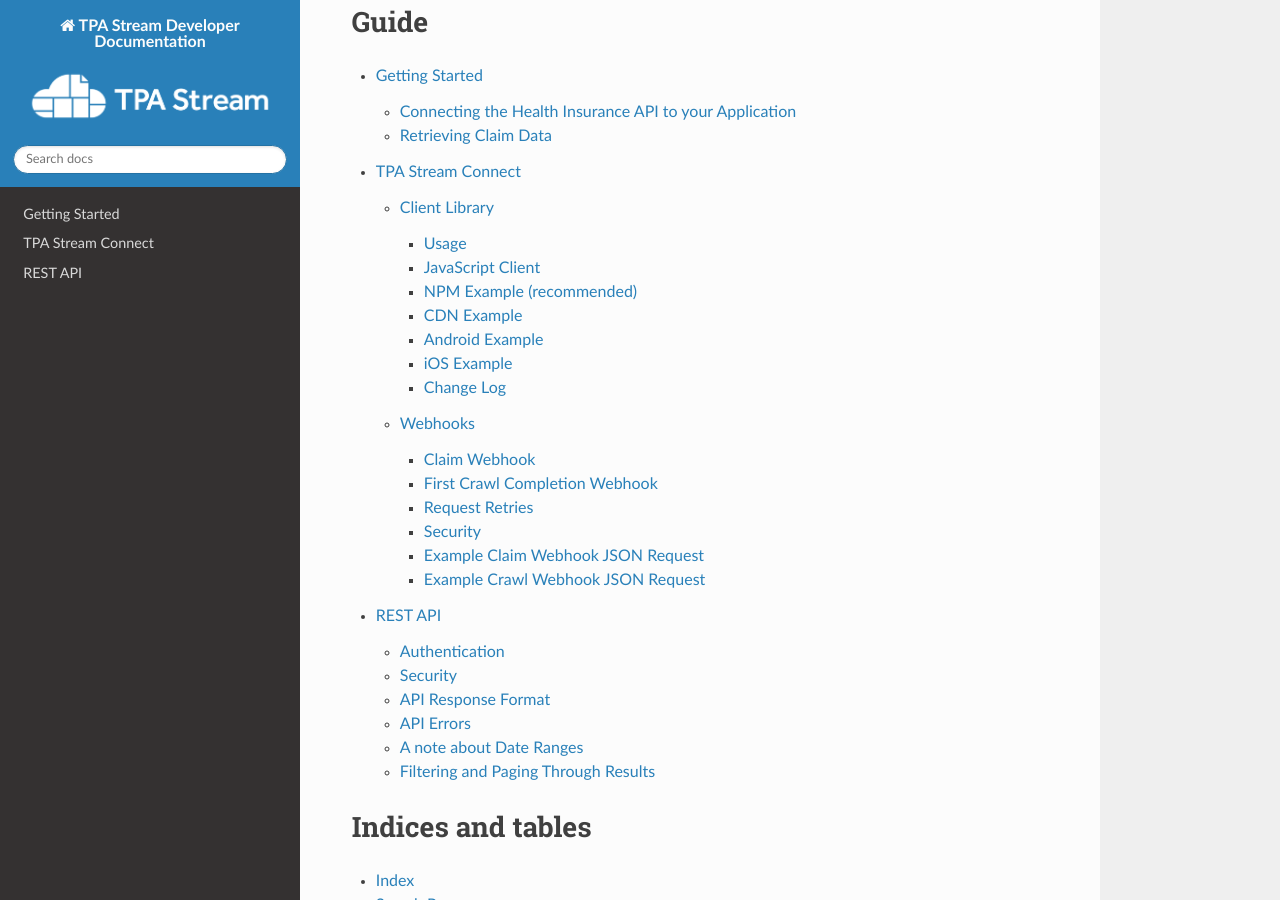
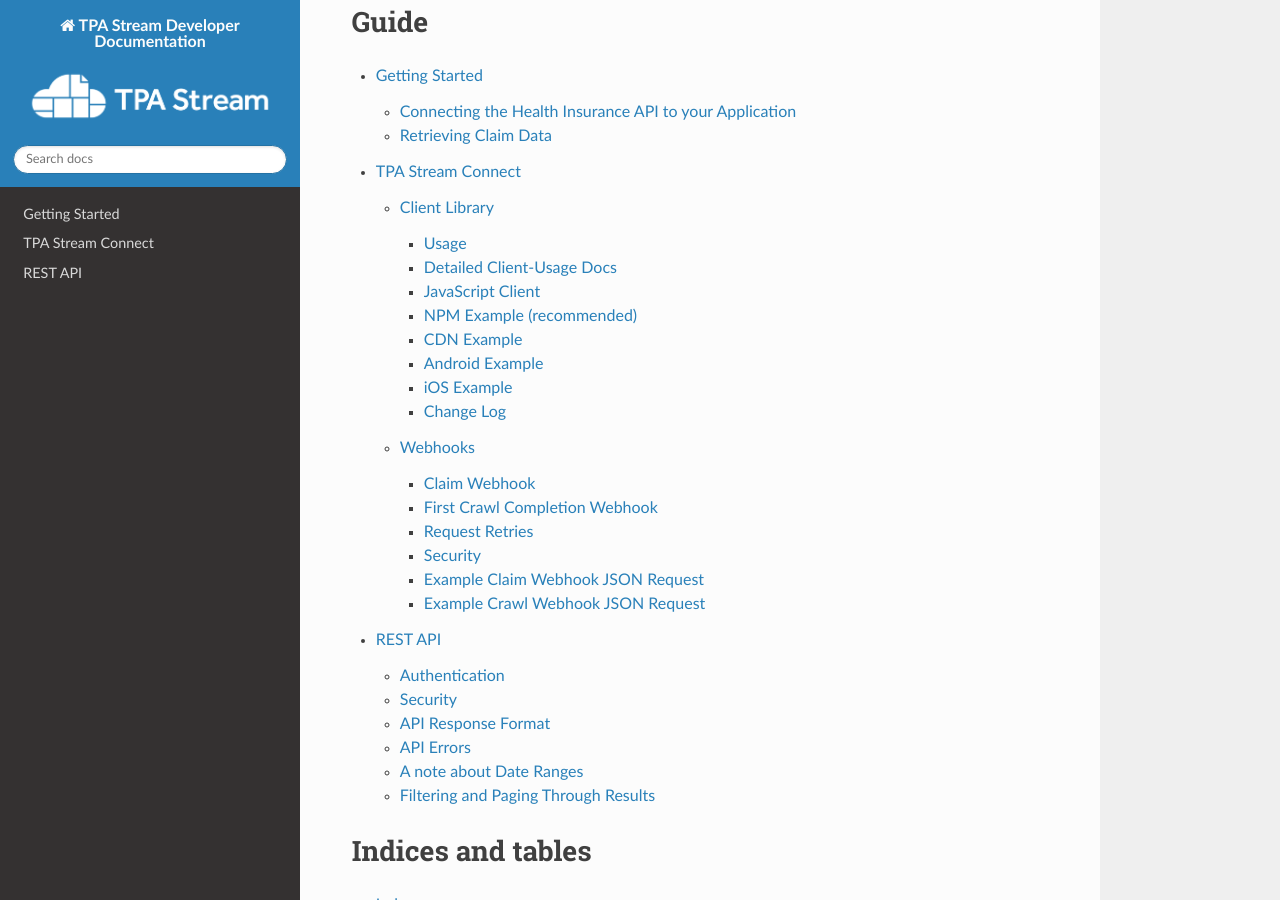
Before and after one commit to TPAStream/developer-docs, a Sphinx documentation site: the page built from source/index.rst, in a window 1280 px wide and 900 px high, scrolled down 349 px. Built offline with Sphinx 7.4.7 and the Read the Docs theme 2.0.0, drawn with Linux system fonts in a browser that asks for light colours.

Commit message:
Fix link.

```diff
--- a/source/connect.rst
+++ b/source/connect.rst
@@ -19,9 +19,12 @@
 below, and run it in `isDemo` mode today. You can use the provided callbacks to
 customize the look, feel, and overall experience for your users.
 
-**We highly suggest taking a look at our
+**************************
+Detailed Client-Usage Docs
+**************************
+We highly suggest taking a look at our
 `Detailed Client-Usage Docs <https://github.com/TPAStream/stream-connect-js-sdk/blob/master/docs/client-usage.md#client-usage>`_
-on github while attempting to implement the SDK.**
+on github while attempting to implement the SDK.
 
 *****************
 JavaScript Client
```
